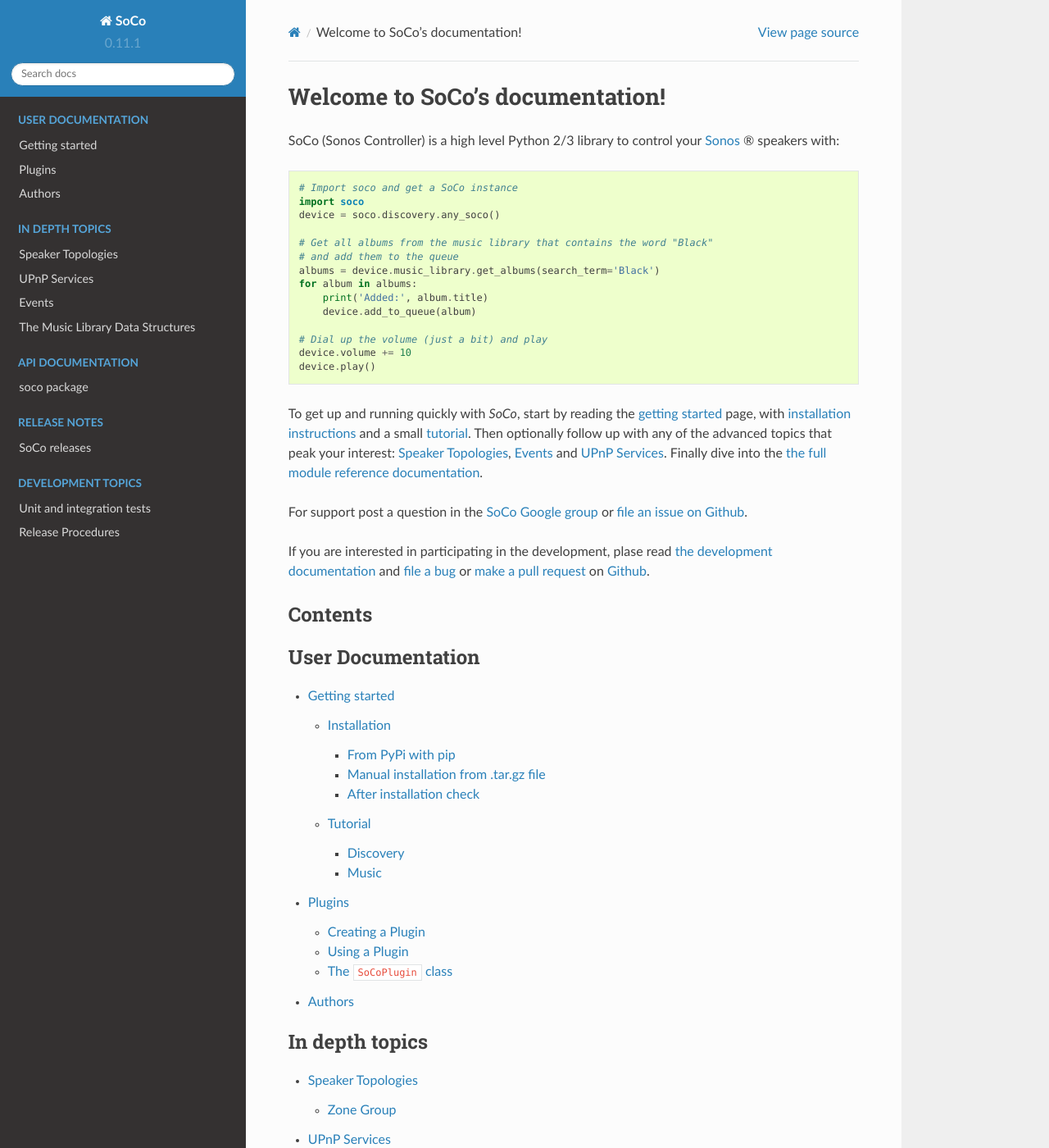
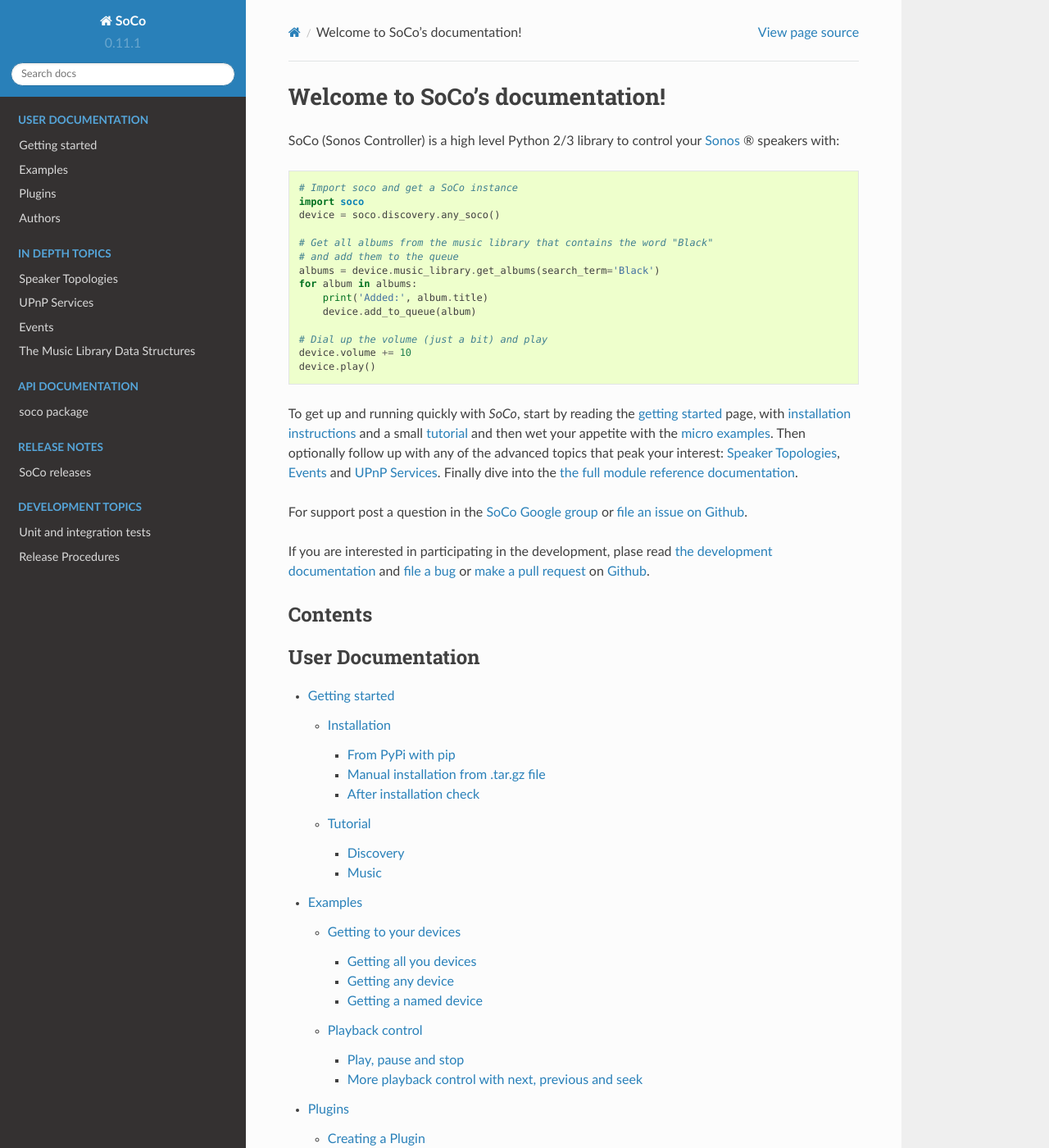
Before and after one commit to SoCo/SoCo, a Sphinx documentation site: the page built from doc/index.rst, in a window 1280 px wide and 1400 px high. Shown: the whole window at 82% size. Built offline with Sphinx 7.4.7 and the Read the Docs theme 2.0.0, drawn with Linux system fonts in a browser that asks for light colours; some of the changed lines change nothing that is shown.

Commit message:
Add micro examples page

```diff
--- /dev/null
+++ b/doc/examples.rst
@@ -0,0 +1,115 @@
+.. _examples:
+
+Examples
+========
+
+This page contains collection of small examples to show of the features of
+*SoCo* and hopefully get you well started with the library.
+
+All examples are shown as if entered in the Python interpreter (as apposed to
+executed from a file) because that makes it easy to incoorporate output in the
+code listings.
+
+All the examples from :ref:`examples_playback_control` and forward
+assume that you have followed one of the examples in
+:ref:`examples_gettings_to_your_devices` and therefore already have a
+variable named ``device`` that points to a :class:`soco.SoCo`
+instance.
+
+.. _examples_gettings_to_your_devices:
+
+Getting to your devices
+-----------------------
+
+Getting all you devices
+^^^^^^^^^^^^^^^^^^^^^^^
+
+To get all your devices use the :func:`soco.discover` function::
+
+  >>> import soco
+  >>> devices = soco.discover()
+  >>> devices
+  set([SoCo("192.168.0.10"), SoCo("192.168.0.30"), SoCo("192.168.0.17")])
+  >>> device = devices.pop()
+  >>> device
+  SoCo("192.168.0.16")
+
+Getting any device
+^^^^^^^^^^^^^^^^^^
+
+To get any device use the :func:`soco.discovery.any_soco` function. This can be
+useful for cases where you really do not care which one you get, you just need
+one e.g. to query for music library information::
+
+  >>> import soco
+  >>> device = soco.discovery.any_soco()
+  >>> device
+  SoCo("192.168.0.16")
+
+Getting a named device
+^^^^^^^^^^^^^^^^^^^^^^
+
+Getting a device by name is done by searching through the devices
+returned by :func:`soco.discover`::
+
+  >>> import soco
+  >>> for device in soco.discover():
+  ...     if device.player_name == 'Office':
+  ...         break
+  ... else:
+  ...     device = None
+  ...
+  >>> device
+  SoCo("192.168.1.8")
+
+.. _examples_playback_control:
+
+Playback control
+----------------
+
+Play, pause and stop
+^^^^^^^^^^^^^^^^^^^^
+
+The normal play, pause and stop functionality is provided with
+similarly named methods (:meth:`~soco.core.SoCo.play`,
+:meth:`~soco.core.SoCo.pause` and :meth:`~soco.core.SoCo.stop`) on the
+:class:`~soco.core.SoCo` instance and the current state is included in the
+output of :meth:`~soco.core.SoCo.get_current_transport_info`::
+
+  >>> device.get_current_transport_info()['current_transport_state']
+  'STOPPED'
+  >>> device.play()
+  >>> device.get_current_transport_info()['current_transport_state']
+  'PLAYING'
+  >>> device.pause()
+  >>> device.get_current_transport_info()['current_transport_state']
+  'PAUSED_PLAYBACK'
+
+More playback control with next, previous and seek
+^^^^^^^^^^^^^^^^^^^^^^^^^^^^^^^^^^^^^^^^^^^^^^^^^^
+
+Navigating to the next or previous track is similarly done with
+methods of the same name (:meth:`~soco.core.SoCo.next` and
+:meth:`~soco.core.SoCo.previous`) and information about the current
+position in the queue is contained in the output from
+:meth:`~soco.core.SoCo.get_current_track_info`::
+
+  >>> device.get_current_track_info()['playlist_position']
+  '29'
+  >>> device.next()
+  >>> device.get_current_track_info()['playlist_position']
+  '30'
+  >>> device.previous()
+  >>> device.get_current_track_info()['playlist_position']
+  '29'
+
+Seeking is done with the :meth:`~soco.core.SoCo.seek` method. Note
+that the input for that method is a string on the form "HH:MM:SS" or
+"H:MM:SS". The current position is also contained in
+:meth:`~soco.core.SoCo.get_current_track_info`::
+
+  >>> device.get_current_track_info()['position']
+  '0:02:59'
+  >>> device.seek("0:00:30")
+  >>> device.get_current_track_info()['position']
+  '0:00:31'
--- a/doc/index.rst
+++ b/doc/index.rst
@@ -24,12 +24,14 @@
     device.volume += 10
     device.play()
 
-To get up and running quickly with *SoCo*, start by reading the :ref:`getting
-started <getting_started>` page, with :ref:`installation instructions
-<installation>` and a small :ref:`tutorial <tutorial>`. Then optionally follow
-up with any of the advanced topics that peak your interest:
-:ref:`speaker_topologies`, :ref:`events` and :ref:`upnp_services`. Finally dive
-into the :ref:`the full module reference documentation <module_reference>`.
+To get up and running quickly with *SoCo*, start by reading the
+:ref:`getting started <getting_started>` page, with :ref:`installation
+instructions <installation>` and a small :ref:`tutorial <tutorial>`
+and then wet your appetite with the :ref:`micro examples
+<examples>`. Then optionally follow up with any of the advanced topics
+that peak your interest: :ref:`speaker_topologies`, :ref:`events` and
+:ref:`upnp_services`. Finally dive into the :ref:`the full module
+reference documentation <module_reference>`.
 
 For support post a question in the `SoCo Google group
 <https://groups.google.com/forum/#!forum/python-soco>`_ or `file an issue on
@@ -49,6 +51,7 @@
    :caption: User Documentation
 
    getting_started
+   examples
    plugins
    authors
 
```
